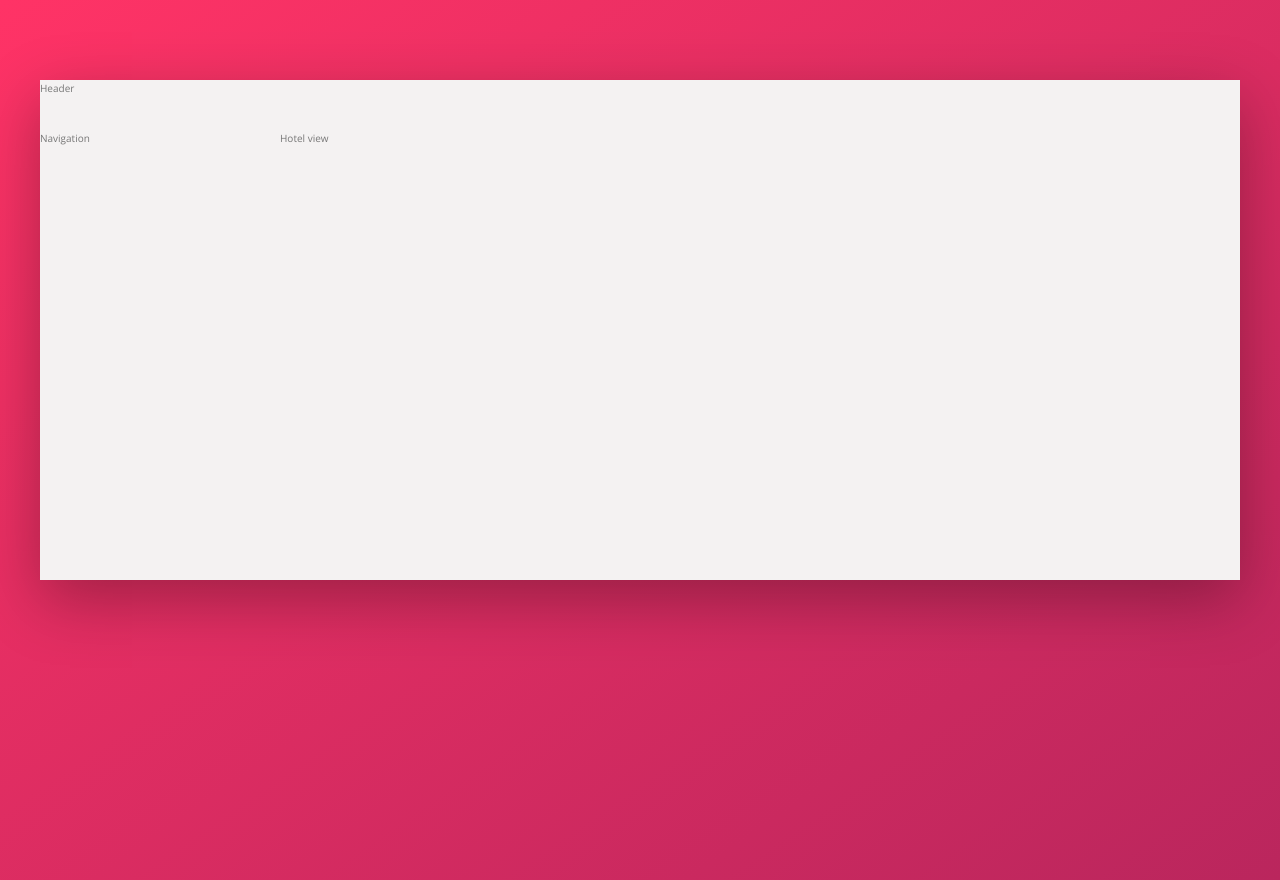
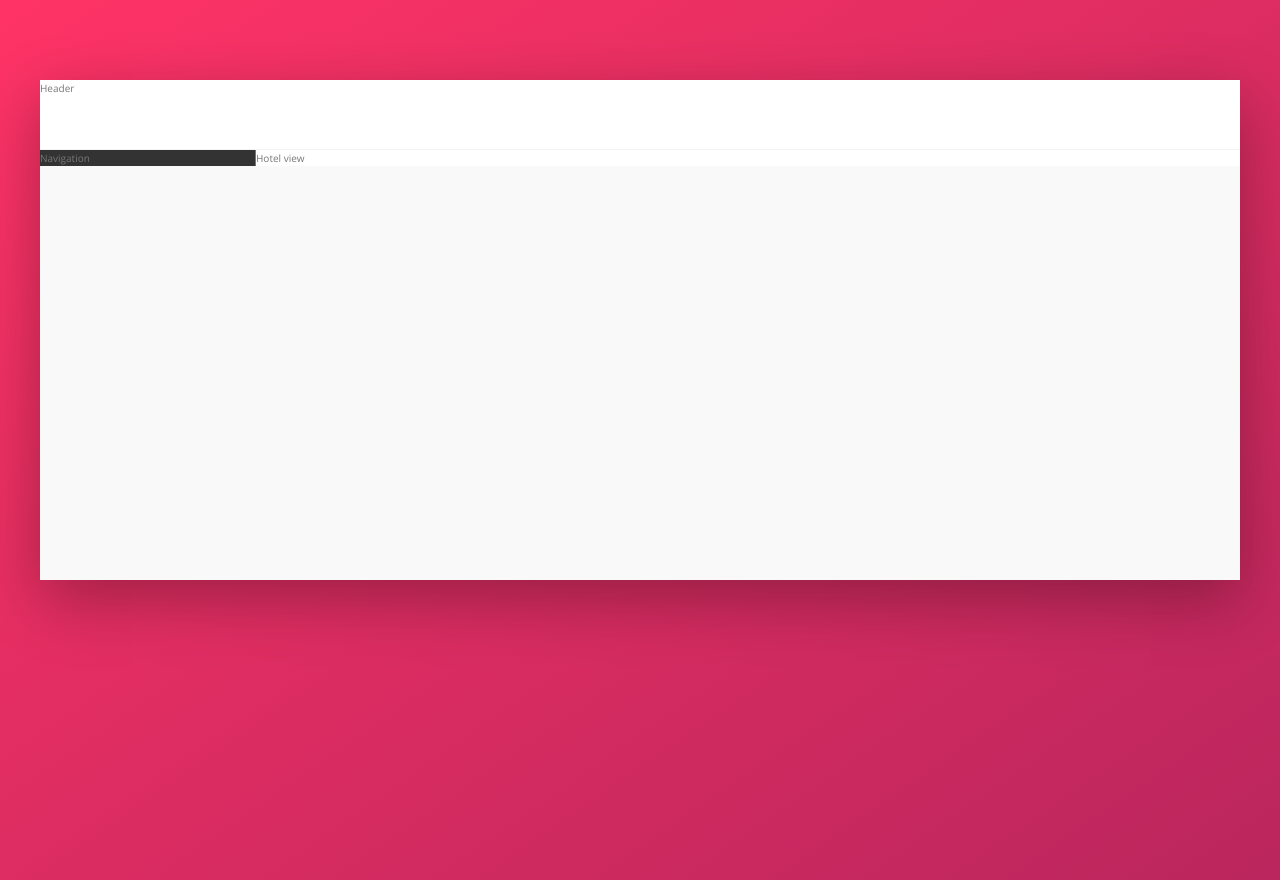
Before and after one commit to Mully7773/Trillo, a website: page index.html in a window 1280 px wide. Drawn offline with nearby package versions, Linux system fonts and the light colour scheme.

Commit message:
Set up layout for further styling

```diff
--- a/sass/_base.scss
+++ b/sass/_base.scss
@@ -12,6 +12,8 @@
   --color-grey-dark-1: #333;
   --color-grey-dark-2: #777;
   --color-grey-dark-3: #999;
+
+  --color-white: #fff;
 
   //   Shadow
   --shadow-dark: 0 2rem 6rem rgba(0, 0, 0, 0.3);
--- a/sass/_layout.scss
+++ b/sass/_layout.scss
@@ -2,26 +2,31 @@
   height: 50rem;
   max-width: 120rem;
   min-height: 50rem;
-  background-color: var(--color-grey-light-2);
+  background-color: var(--color-grey-light-1);
   margin: 8rem auto;
   box-shadow: var(--shadow-dark);
 
   &--header {
-    height: 10%;
-    // background-color: red;
+    height: 7rem;
+    background-color: var(--color-white);
+    border-bottom: 0.1rem solid var(--color-grey-light-2);
   }
   &--content {
     display: flex;
     // background-color: purple;
-    height: 100%;
+    // height: 100%;
 
     .sidebar {
-      min-height: 90%;
-      width: 20%;
-      //   background-color: blue;
+      //   min-height: 90%;
+      flex: 0 0 18%;
+
+      border-right: 0.1rem solid var(--color-grey-dark-2);
+      background-color: var(--color-grey-dark-1);
     }
 
     .hotel-view {
+      background-color: var(--color-white);
+      flex: 1;
     }
   }
 }
```
Also changed, not shown: css/style.css, 1 other file.
